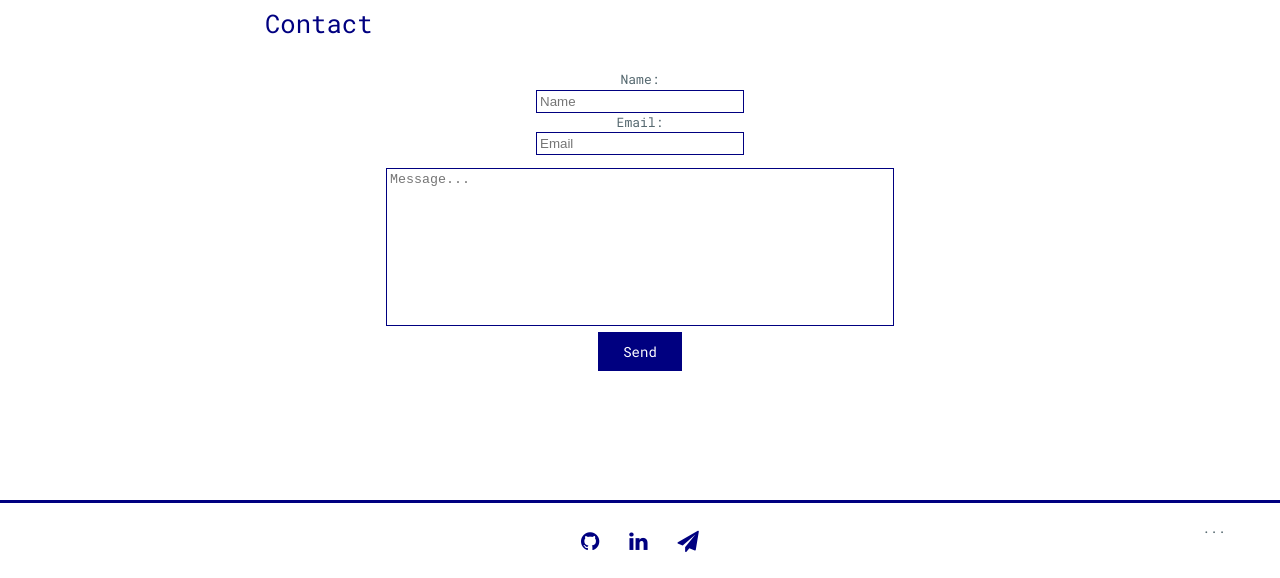
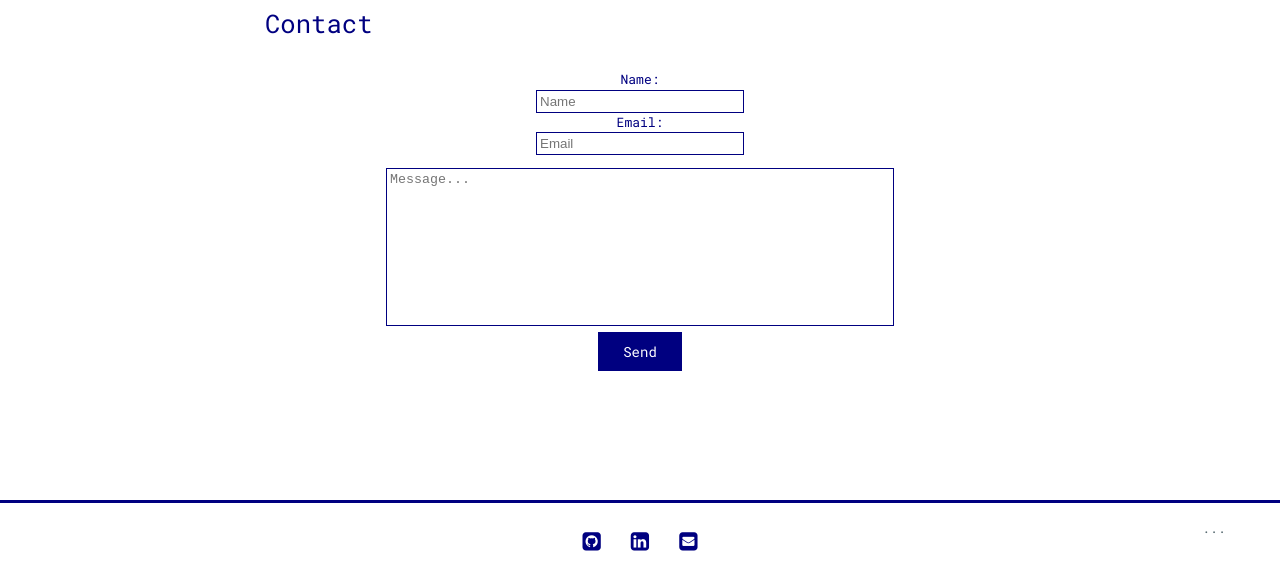
Before and after one commit to fkoh111/fkhonline, a React (Create React App) app: page /Contact in a window 1280 px wide. Shown: the part 219-797 px from the top of the page. Built offline with nearby package versions, Linux system fonts and the light colour scheme; no server answers; a web font is replaced by a local one.

Commit message:
Orange is the new hover

```diff
--- a/src/components/Social.jsx
+++ b/src/components/Social.jsx
@@ -9,7 +9,7 @@ class Social extends Component {
           target="_blank"
           rel="noopener noreferrer"
         >
-          <i className="social fa fa-github fa-lg"></i>
+          <i className="social fa fa-github-square fa-lg"></i>
         </a>
         <a
           href="https://www.linkedin.com/in/frederik-kok-hansen/"
@@ -17,14 +17,14 @@ class Social extends Component {
           target="_blank"
           rel="noopener noreferrer"
         >
-          <i className="social fa fa-linkedin fa-lg"></i>
+          <i className="social fa fa-linkedin-square fa-lg"></i>
         </a>
         <a
           href="mailto:frederik_kok@icloud.com"
           title="Mail | Frederik Kok Hansen"
           target="_parent"
         >
-          <i className="social fa fa-paper-plane fa-lg"></i>
+          <i className="social fa fa-envelope-square fa-lg"></i>
         </a>
       </div>
     );
--- a/src/css/style.css
+++ b/src/css/style.css
@@ -1,3 +1,7 @@
+/*
+  Consider to clean up, utilizie some CSS inheritance etc. etc.
+*/
+
 @import url("https://cdnjs.cloudflare.com/ajax/libs/font-awesome/4.7.0/css/font-awesome.min.css");
 
 @import url("https://fonts.googleapis.com/css?family=Oxygen+Mono|Roboto+Mono|Cormorant+Garamond|EB+Garamond|Libre+Baskerville|Merriweather|Tinos&display=swap");
@@ -54,7 +58,7 @@ a {
 }
 
 a:hover {
-  color: blue;
+  color: orange;
 }
 
 .navStyle {
@@ -103,6 +107,10 @@ a:hover {
   color: navy;
 }
 
+.social:hover {
+  color: orange;
+}
+
 .widgetStyle {
   font-size: small;
 }
@@ -122,6 +130,7 @@ a:hover {
 }
 
 .contactLayout {
+  color: navy;
   line-height: 1.5em;
   text-align: center;
   font-size: small;
@@ -154,6 +163,11 @@ textarea {
   text-decoration: none;
   display: inline-block;
   font-size: 14px;
+  outline: none;
+}
+
+.buttonStyle:hover {
+  background-color: orange;
 }
 
 .boxProfile {
```
